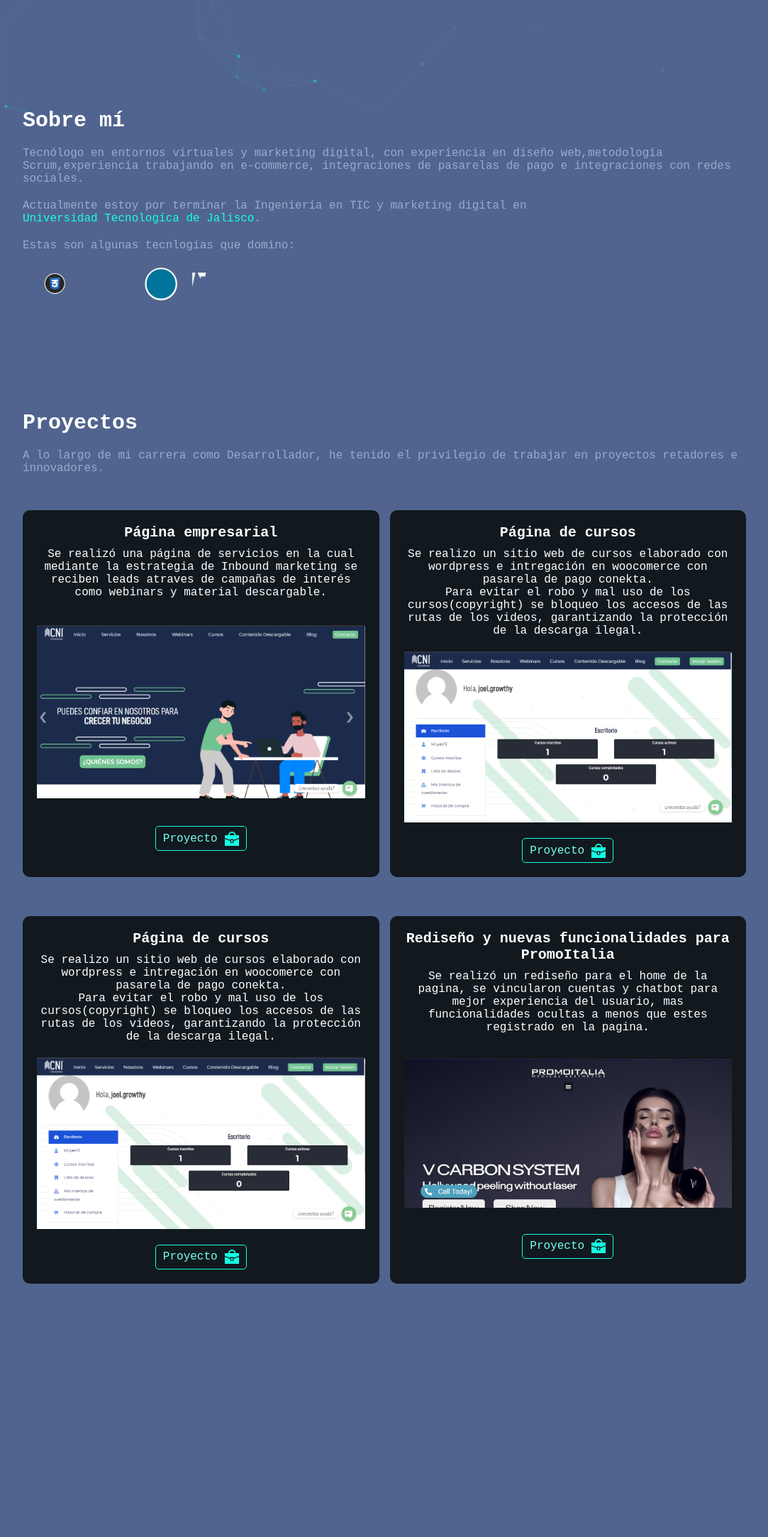
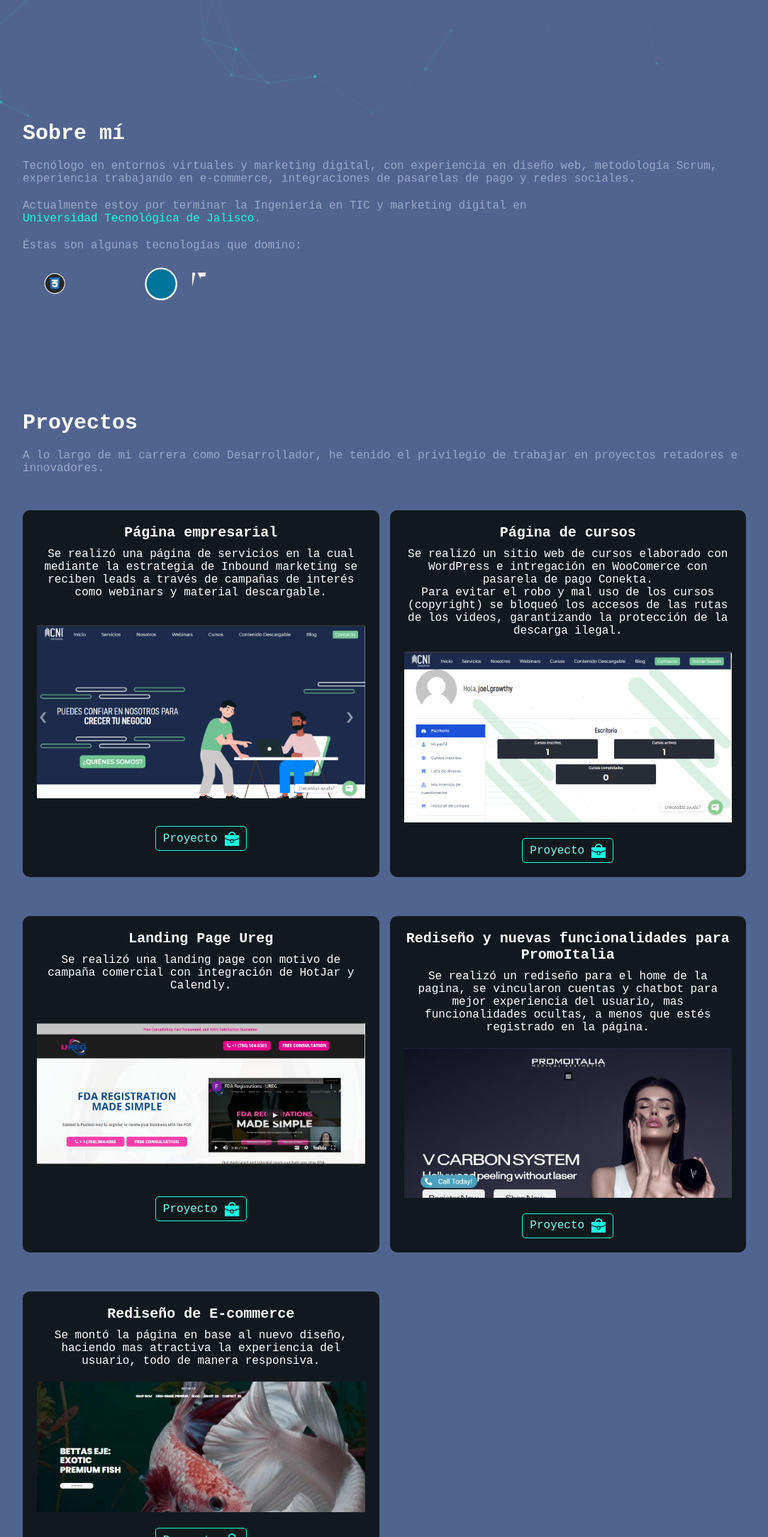
Before and after one commit to joelcamposlalo/joelcamposlalo.github.io, a plain HTML site: page index.html in a window 1280 px wide. Shown: the part 634-2800 px from the top of the page at 71% size, without its empty margins (98-1181 px from the left). Drawn offline with Linux system fonts and the light colour scheme.

Commit message:
Add files via upload

```diff
--- a/index.html
+++ b/index.html
@@ -21,7 +21,7 @@
     <div class="content">
       <header id="header" class="header">
         <div class="header__invisible">
-          <a class="header__logo-container" href="./">
+          <a class="header__logo-container" href="/">
             <img class="header-logo fadeInDownLogo" src="./assets/svg/Logo.svg" alt="Logo" height="50" width="50" />
           </a>
           <div id="btn-toggle" class="header__menu--icon fadeInDownOne"></div>
@@ -68,7 +68,7 @@
           </div>
           <p class="main__hero--info">
             <span class="main__hero--info-career">Desarrollador y Diseñador Web </span>
-            enfocado en la creación de aplicaciones web con perspectiva en  Marketing Digital, utilizando estrategias desde Inbound Marketing hasta posicionamiento orgánico o SEO.
+            enfocado en la creación de aplicaciones web con perspectiva en  Marketing Digital, utilizando estrategias desde Inbound Marketing hasta posicionamiento orgánico o SEO, con tecnologías e integraciones con HotJar y Google analitycs.
 
           </p>
         </div>
@@ -83,21 +83,20 @@
           <div class="main__about--container">
             <div class="main__about--info">
               <p>
-              Tecnólogo en entornos virtuales y marketing digital, con experiencia en diseño web,metodología Scrum,experiencia trabajando en e-commerce, integraciones de pasarelas de pago e integraciones con redes sociales.
+              Tecnólogo en entornos virtuales y marketing digital, con experiencia en diseño web, metodología Scrum, experiencia trabajando en e-commerce, integraciones de pasarelas de pago y redes sociales.
               </p>
               <p>
                 Actualmente estoy por terminar la Ingeniería en TIC y marketing digital en
-                <span class="main__about--studies">Universidad Tecnologíca de Jalisco</span>.
+                <span class="main__about--studies">Universidad Tecnológica de Jalisco</span>.
 
               </p>
               <p>
-                Estas son algunas tecnlogías que domino:
+                Éstas son algunas tecnologías que domino:
               </p>
               <ul class="main__about--skills">
                <li><img src="./assets/gif/css3.gif" alt="css"></li><li><img src="./assets/gif/html5.gif" alt="hmtl5"></li><li><img src="./assets/gif/react.gif" alt="react"></li><li><img src="./assets/gif/wordpress.gif" alt="wordpress"></li><li><img src="./assets/gif/js.gif" alt="JavaScript"></li>
               </ul>
             </div>
-
           </div>
         </section>
         <!-- Projects -->
@@ -107,12 +106,12 @@
         </h2>
         <p class="main__projects--description">A lo largo de mi carrera como Desarrollador, he tenido el privilegio de trabajar en proyectos retadores e innovadores.</p>
         <section class="main__projects--container">
-          <!-- Blogs Project -->
+          <!-- CNI pagina -->
           <section class="main__projects--project animation fade_left">
             <div class="main__project--info">
               <h3 class="main__project--title">Página empresarial</h3>
               <p class="main__project--description">
-                Se realizó una página de servicios en la cual mediante la estrategia de Inbound marketing se reciben leads atraves de campañas de interés como webinars y material descargable.<br>
+                Se realizó una página de servicios en la cual mediante la estrategia de Inbound marketing se reciben leads a través de campañas de interés como webinars y material descargable.<br>
               </p>
             </div>
             <div class="main__projects--img">
@@ -127,7 +126,7 @@
             <div class="main__project--info">
               <h3 class="main__project--title">Página de cursos</h3>
               <p class="main__project--description">
-                Se realizo un sitio web de cursos elaborado con wordpress e intregación en woocomerce con pasarela de pago conekta.<br>Para evitar el robo y mal uso de los cursos(copyright) se bloqueo los accesos de las  rutas de los videos, garantizando la protección de la descarga ilegal.
+                Se realizó un sitio web de cursos elaborado con WordPress e intregación en WooComerce con pasarela de pago Conekta.<br>Para evitar el robo y mal uso de los cursos (copyright) se bloqueó los accesos de las  rutas de los videos, garantizando la protección de la descarga ilegal.
               </p>
             </div>
             <div class="main__projects--img">
@@ -137,27 +136,27 @@
               <a class="project-button portfolio-button" role="button" target="_blank" rel="noopener" href="https://cniconsultores.com/cursos/">Proyecto<div class="button-img-portfolio"></div></a>
             </div>
           </section>
-           <!-- Cursos -->
+           <!-- Landing Ureg -->
            <section class="main__projects--project animation fade_right">
             <div class="main__project--info">
-              <h3 class="main__project--title">Página de cursos</h3>
+              <h3 class="main__project--title">Landing Page Ureg</h3>
               <p class="main__project--description">
-                Se realizo un sitio web de cursos elaborado con wordpress e intregación en woocomerce con pasarela de pago conekta.<br>Para evitar el robo y mal uso de los cursos(copyright) se bloqueo los accesos de las  rutas de los videos, garantizando la protección de la descarga ilegal.
+                Se realizó una landing page con motivo de campaña comercial con integración de HotJar y Calendly.
               </p>
             </div>
             <div class="main__projects--img">
-              <img loading="lazy" src="./assets/img/curso.PNG" alt="curso" />
+              <img loading="lazy" src="./assets/img/ureg.jpeg" alt="ureg" />
             </div>
             <div class="main__container--buttons">
-              <a class="project-button portfolio-button" role="button" target="_blank" rel="noopener" href="https://cniconsultores.com/cursos/">Proyecto<div class="button-img-portfolio"></div></a>
+              <a class="project-button portfolio-button" role="button" target="_blank" rel="noopener" href="https://ureg.myfdaregistration.com/">Proyecto<div class="button-img-portfolio"></div></a>
             </div>
           </section>
-           <!-- Juego de Simón Dice -->
+           <!-- Promoitalia -->
            <section class="main__projects--project animation fade_left">
             <div class="main__project--info">
               <h3 class="main__project--title">Rediseño y nuevas funcionalidades para PromoItalia</h3>
               <p class="main__project--description">
-                Se realizó un rediseño para el home de la pagina, se vincularon cuentas y chatbot para mejor experiencia del usuario, mas funcionalidades ocultas a menos que estes registrado en la pagina.
+                Se realizó un rediseño para el home de la pagina, se vincularon cuentas y chatbot para mejor experiencia del usuario, mas funcionalidades ocultas, a menos que estés registrado en la página.
               </p>
             </div>
             <div class="main__projects--img">
@@ -165,6 +164,21 @@
             </div>
             <div class="main__container--buttons">
               <a class="project-button portfolio-button" role="button" target="_blank" rel="noopener" href="https://us.webpromoitalia.com/" >Proyecto<div class="button-img-portfolio"></div></a>
+            </div>
+          </section>
+          <!-- Bettafish -->
+          <section class="main__projects--project animation fade_right">
+            <div class="main__project--info">
+              <h3 class="main__project--title">Rediseño de E-commerce</h3>
+              <p class="main__project--description">
+                Se montó la página en base al nuevo diseño, haciendo mas atractiva la experiencia del usuario, todo de manera responsiva.
+              </p>
+            </div>
+            <div class="main__projects--img">
+              <img loading="lazy" src="./assets/img/betta.jpeg" alt="ureg" />
+            </div>
+            <div class="main__container--buttons">
+              <a class="project-button portfolio-button" role="button" target="_blank" rel="noopener" href="https://www.premiumbettaseje.com/">Proyecto<div class="button-img-portfolio"></div></a>
             </div>
           </section>
       </section>
@@ -176,8 +190,10 @@
           <p class="main__contact--info">
             Si necesitas una solución correcta para un problema complicado, contáctame y haremos juntos cosas grandes.
             <br />
-            Para cotización o simplemente dudas sobre algún proyecto en mente estare feliz de ayudarte.
+            Para cotización o simplemente dudas sobre algún proyecto en mente estaré feliz de ayudarte.
             <br />
+           <br>"Muchas veces la gente no sabe lo que quiere hasta que se lo muestras"
+              <br>Steve Jobs
           </p>
           <div class="main__social-networks">
             <div class="main__social--networks-sec">
@@ -197,6 +213,7 @@
               </a>
             </div>
           </div>
+
         </section>
         <footer class="footer">
           <p class="footer--info">© Sitio construido por JOEL CAMPOS 2022</p>
```
Also changed, not shown: css/animations.css (+0 -18 lines), assets/img/betta.jpeg (added), assets/img/joel.png (added).
